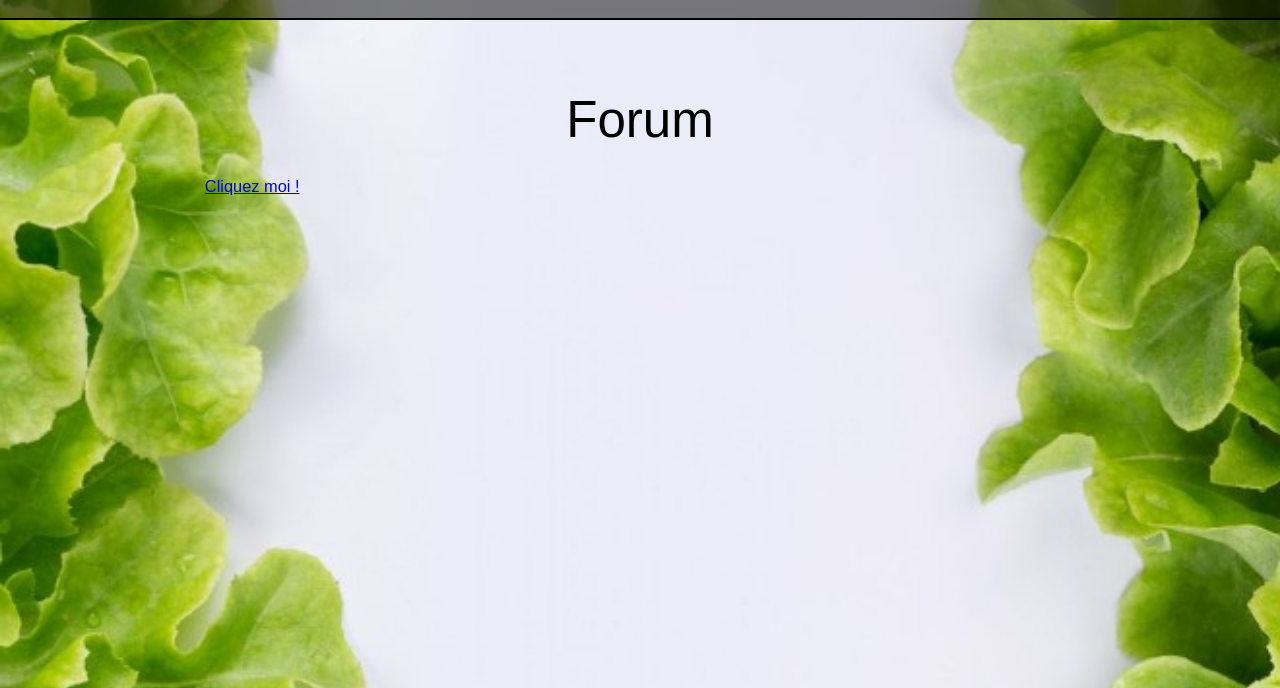
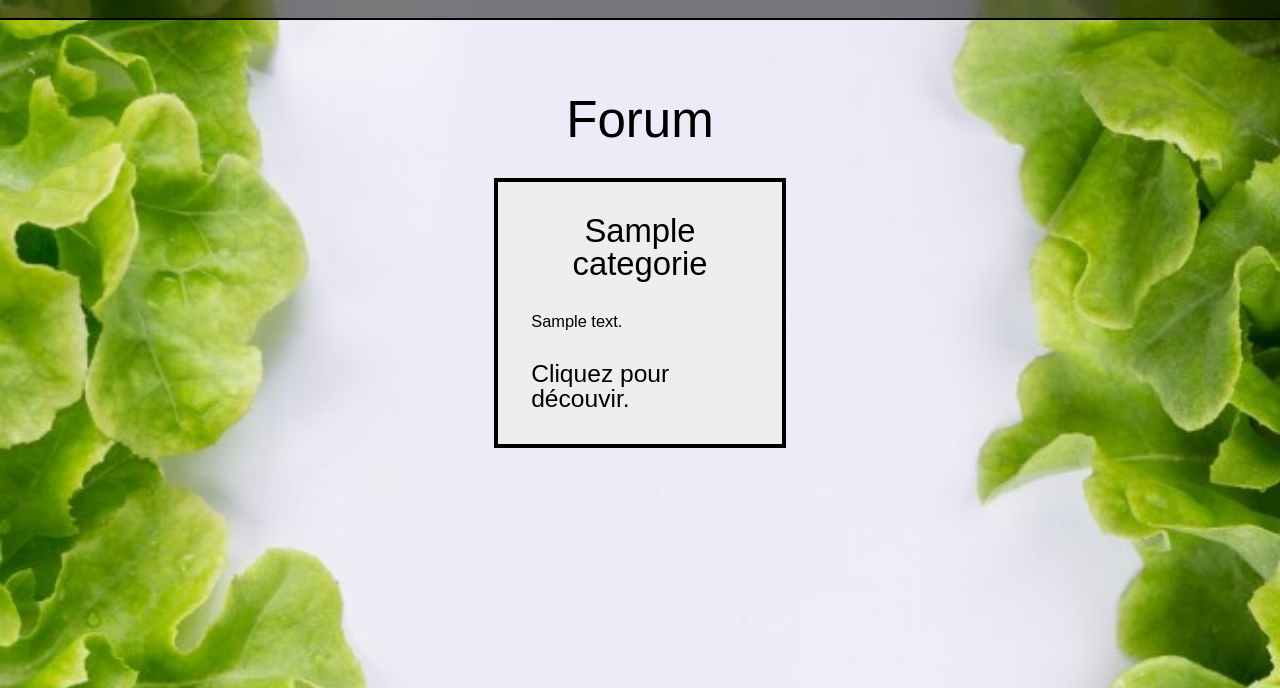
Before and after one commit to BborisB/ForumLaitue, a PHP site: page /Views/forum.php in a window 1280 px wide. Shown: the top 688 px of the page. Run offline with PHP 8.4, Linux system fonts and the light colour scheme; tables that the repository leaves empty or names only in its code hold one stand-in row (values such as "Sample post").

Commit message:
categories

```diff
--- a/CSS/forum.css
+++ b/CSS/forum.css
@@ -6,7 +6,9 @@
     padding: 2em;
     border: #000 solid calc(0.1vw + 0.2em);
     color: #000;
-    /* align-self: stretch; */
+    align-self: stretch;
+    background-color: #eee;
+    max-width: 25%;
 }
 
 .masterCard h1
--- a/CSS/login.css
+++ /dev/null
@@ -1,4 +0,0 @@
-#loginErrorText
-{
-    display: none;
-}
--- a/CSS/style.css
+++ b/CSS/style.css
@@ -65,6 +65,7 @@ h2
     flex-direction: row-reverse;
     align-items: center;
     gap: 2em;
+    justify-content: center;
 }
 
 .multipleElement a
--- /dev/null
+++ b/Controllers/categorieController.php
@@ -0,0 +1,5 @@
+<?php
+require_once "../Includes/connectDb.php";
+$connect = connect();
+$categories = $connect->query("SELECT * FROM categorie")->fetchAll();
+?>
--- a/Views/forum.php
+++ b/Views/forum.php
@@ -1,10 +1,13 @@
 <!DOCTYPE html>
 <html lang="en">
+
 <head>
-    <?php require_once "../Includes/head.php"?>
+    <?php require_once "../Includes/head.php";
+    require_once "../Controllers/categorieController.php"?>
     <title>Forum</title>
     <link rel="stylesheet" href="../CSS/forum.css">
 </head>
+
 <body>
     <div class="userWelcome">
         <span id="bandeauUser"></span>
@@ -13,10 +16,21 @@
     </div>
     <div class="page">
         <h1>Forum</h1>
-        <a href="addCategorie.php">Cliquez moi !</a>
-        <div id="cards" class="multipleElement"></div>
+        <div class="multipleElement">
+            <?php foreach($categories as $categorie)
+            {
+                echo
+                '<a class="masterCard" href="categorie.php?id='.$categorie["id"].'">
+                <h1>'.$categorie["titre"].'</h1>
+                <span>'.$categorie["description"]. '</span>
+                <h2>Cliquez pour découvir.</h2>
+                </a>';
+            }
+            ?>
+        </div>
     </div>
     <script src="../JavaScript/bandeau.js"></script>
     <script src="../JavaScript/forum.js"></script>
 </body>
+
 </html>
```
